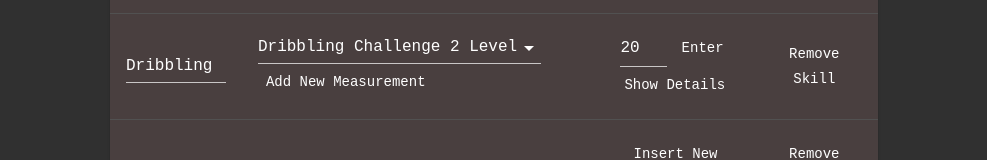
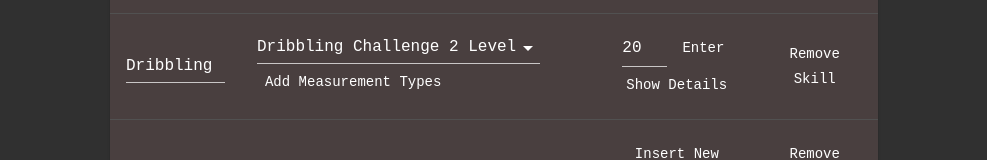
Before and after one commit to MymmiJ/personal-site, a React app: page /RocketLeagueProgressTracker in a window 1280 px wide. Shown: the part 194-354 px from the top of the page, without its empty margins (146-1133 px from the left). Built offline with nearby package versions, Linux system fonts and the light colour scheme.

Commit message:
Small improvements to Measurements usability

```diff
--- a/src/RocketLeagueProgressTracker/Forms/MeasurementsForm.js
+++ b/src/RocketLeagueProgressTracker/Forms/MeasurementsForm.js
@@ -6,10 +6,12 @@ import { measurementMaker } from "../Factories/measurementsMaker";
 import { addNewGlobalMeasurementAction } from "../Reducers/Actions/GlobalMeasurementActions/addNewGlobalMeasurementAction";
 import { MeasurementForm } from "./MeasurementForm"
 
+// TODO: MeasurementForm - rename measurements, measurement type, deduplicate rename degree enter stuff (add row?)
+
 const usefulFields = ['name','priority'];
 
-export const MeasurementsForm = ({ measurements, updateMeasurements }) => {
-    const [showAddingOptions, setShowAddingOptions] = useState(false);
+export const MeasurementsForm = ({ measurements, updateMeasurements, alwaysShowAddingOptions = false }) => {
+    const [showAddingOptions, setShowAddingOptions] = useState(alwaysShowAddingOptions);
     const toggleShowAddingOptions = () => setShowAddingOptions(!showAddingOptions);
 
     const [showAddingNewOption, setShowAddingNewOption] = useState(false);
@@ -32,6 +34,8 @@ export const MeasurementsForm = ({ measurements, updateMeasurements }) => {
         }
     }
 
+    const filteredGlobalMeasurements = globalMeasurements.filter((measurement) => !measurementFilterList.includes(measurement.name));
+
     return <div style={{
         borderTop: 'solid 4px',
         marginTop: '8px',
@@ -44,17 +48,18 @@ export const MeasurementsForm = ({ measurements, updateMeasurements }) => {
                 <Typography key={`typography-${i}`}>{measurement.name} // Type: {measurement.display}</Typography>
                 <Checkbox key={`checkbox-${i}`} onClick={() => updateMeasurements(measurements.selectMeasurement(measurement.name))} checked={measurement.name === measurements.name} />
             </div>)}
-        <div>
+        { !alwaysShowAddingOptions && <div>
             <Button onClick={() => {
                 toggleShowAddingOptions();
                 setShowAddingNewOption(false);
             }}>Add Measurement</Button>
-        </div>
+        </div> }
         <div>
         {
             showAddingOptions &&
             <>
-                {globalMeasurements.filter((measurement) => !measurementFilterList.includes(measurement.name)).map((measurement, i) =>
+                { filteredGlobalMeasurements.length > 0 ? <Typography>Select measurement types to add from the list below</Typography> : null }
+                {filteredGlobalMeasurements.map((measurement, i) =>
                 <Typography key={i}>
                     <Button
                         onClick={() => {
@@ -69,7 +74,7 @@ export const MeasurementsForm = ({ measurements, updateMeasurements }) => {
                         {measurement.name} <br />Type: {measurement.display}
                     </Button>
                 </Typography>)}
-                <Button onClick={() => toggleShowAddingNewOption()}>Add New Measurement</Button>
+                <Button onClick={() => toggleShowAddingNewOption()}>Add New Measurement Type</Button>
                 <>
                 {
                     showAddingNewOption &&
--- a/src/RocketLeagueProgressTracker/Modals/AddItemModals/NewMeasurementsModal.js
+++ b/src/RocketLeagueProgressTracker/Modals/AddItemModals/NewMeasurementsModal.js
@@ -37,8 +37,8 @@ export const NewMeasurementsModal = ({ dispatch, showModal }) => {
             }}
         >
         <MeasurementsFormContainer>
-            <MeasurementsForm measurements={measurementsToCreate} updateMeasurements={setMeasurementsToCreate} />
-            <Button onClick={addNewMeasurements}>Add New Measurements</Button>
+            <MeasurementsForm measurements={measurementsToCreate} updateMeasurements={setMeasurementsToCreate} alwaysShowAddingOptions={true} />
+            <Button onClick={addNewMeasurements}>Add Measurement Types</Button>
         </MeasurementsFormContainer>
     </Dialog>;
 };
--- a/src/RocketLeagueProgressTracker/ProgressTracker/ProgressTracker.js
+++ b/src/RocketLeagueProgressTracker/ProgressTracker/ProgressTracker.js
@@ -14,6 +14,7 @@ import { replaceAllSkillGroupsAction } from "../Reducers/Actions/SkillGroupsActi
 import { replaceAllGlobalMeasurementsAction } from "../Reducers/Actions/GlobalMeasurementActions/replaceAllGlobalMeasurementsAction";
 import { replaceAllGlobalPeopleAction } from "../Reducers/Actions/GlobalPersonActions/replaceAllGlobalPeopleAction";
 
+// TODO: Remove people from a skill group
 export const ProgressTracker = () => {
     const [skillGroups, dispatch] = useContext(SkillGroupsContext);
     const [globalMeasurements, dispatchGlobalMeasurements] = useContext(GlobalMeasurementsContext);
--- a/src/RocketLeagueProgressTracker/ProgressTracker/Skill.js
+++ b/src/RocketLeagueProgressTracker/ProgressTracker/Skill.js
@@ -54,15 +54,16 @@ export const Skill = ({ name, degree, degreeHistory, measurements, tooltip, fund
                         ));
                     }
                 } />
-                <Button onClick={() => setShowNewMeasurementsModal(true) }>Add New Measurement</Button>
+                <Button onClick={() => setShowNewMeasurementsModal(true) }>Add Measurement Types</Button>
                 <NewMeasurementsModal showModal={showNewMeasurementsModal} dispatch={
                     (newMeasurements) => {
                         if(newMeasurements) {
+                            const filteredNewMeasurements = newMeasurements.filter(measurement => !measurements.measurements.includes(measurement));
                             dispatch(updateSkillAction(
                                 'measurements',
                                 {
                                     ...measurements,
-                                    measurements: [...measurements.measurements, ...newMeasurements]
+                                    measurements: [...measurements.measurements, ...filteredNewMeasurements]
                                 },
                                 index,
                                 skillGroupIndex,
```
